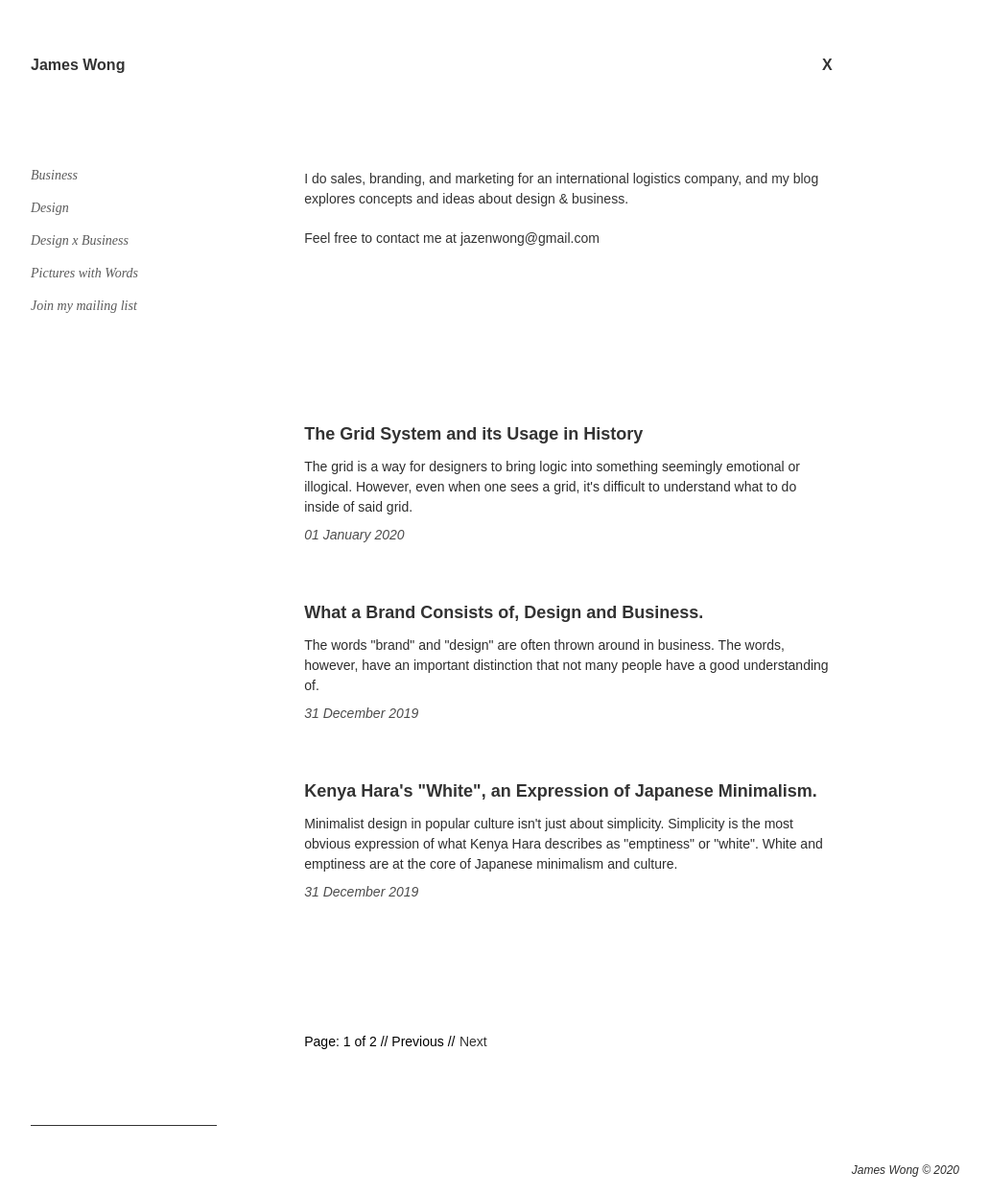
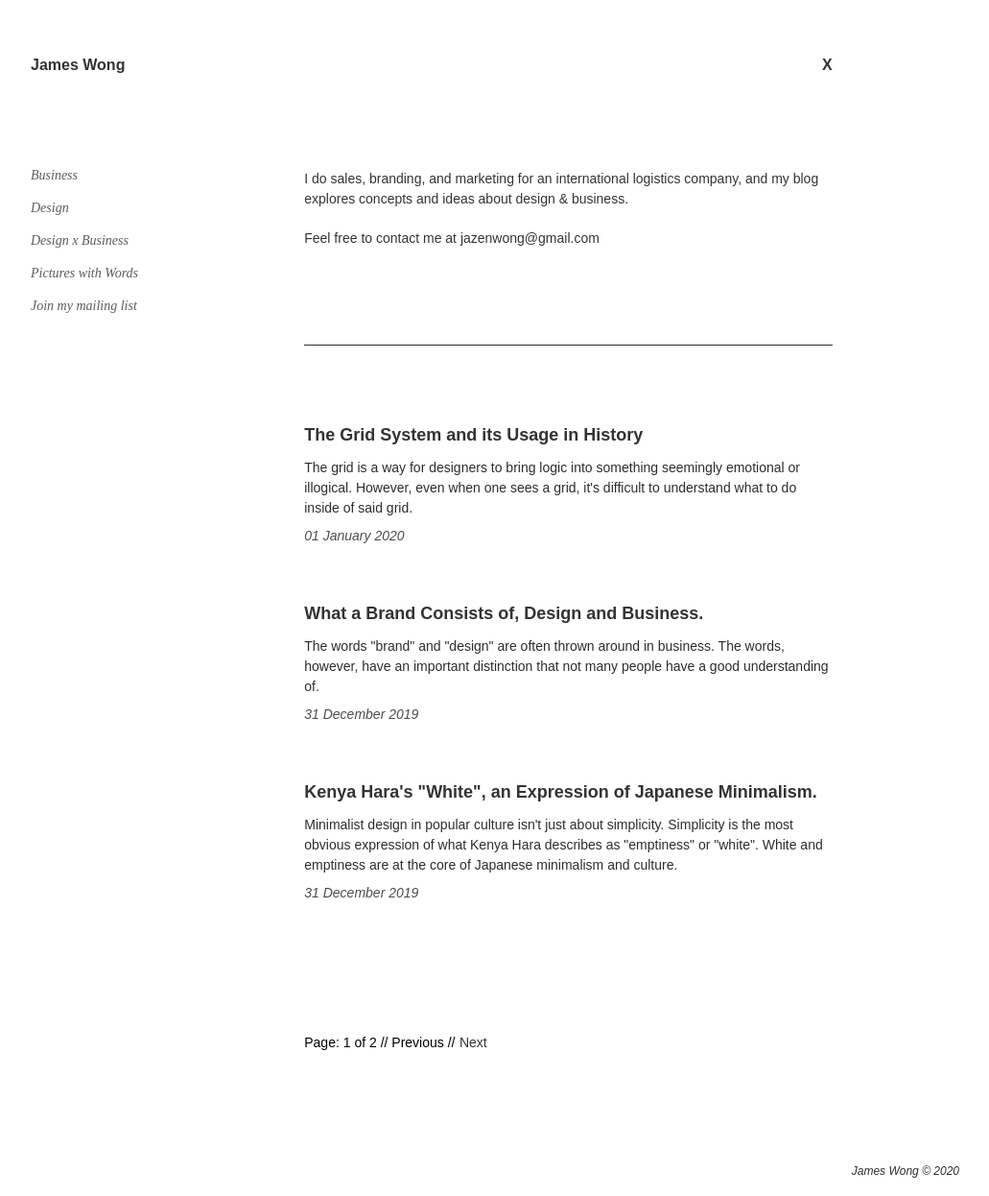
Before and after one commit to jazenwong/wong-blog, a Jekyll site: the page built from index.html, in a window 1280 px wide. Shown: the whole page at 96% size, without its empty margins (124-1155 px from the left). Built offline with Jekyll 4.4.1, drawn with Linux system fonts in a browser that asks for light colours; some web fonts are replaced; the list of posts is cut into pages by our own code.

Commit message:
border bottom

```diff
--- a/_layouts/wrapper.html
+++ b/_layouts/wrapper.html
@@ -51,7 +51,7 @@
 <script>
 $('.nametoggle').click( function() {
     $("h1 , h2 , h3 , p , sub , span , [href] , a[target] , a[focus] , a[visited]").toggleClass("invertedp");
-    $("nav , .postsummary").toggleClass("invertedhometext");
+    $(".hometext , .postsummary").toggleClass("invertedhometext");
     $("body").toggleClass("bodyinverted");
 } );
 </script>
--- a/assets/css/styles.css
+++ b/assets/css/styles.css
@@ -373,6 +373,7 @@ nav {
 	grid-column: 1/4;
 	grid-row: 2/4;
 	padding-top: 60px;
+	border-bottom: none;
 }
 
 .homefeed {
@@ -385,10 +386,6 @@ nav {
 .picturelayout {
 	grid-column: 5/-1;
 	grid-row: 2/3;
-}
-
-.hometext {
-	border-bottom: none;
 }
 
 .pagelayout h2 ,
```
